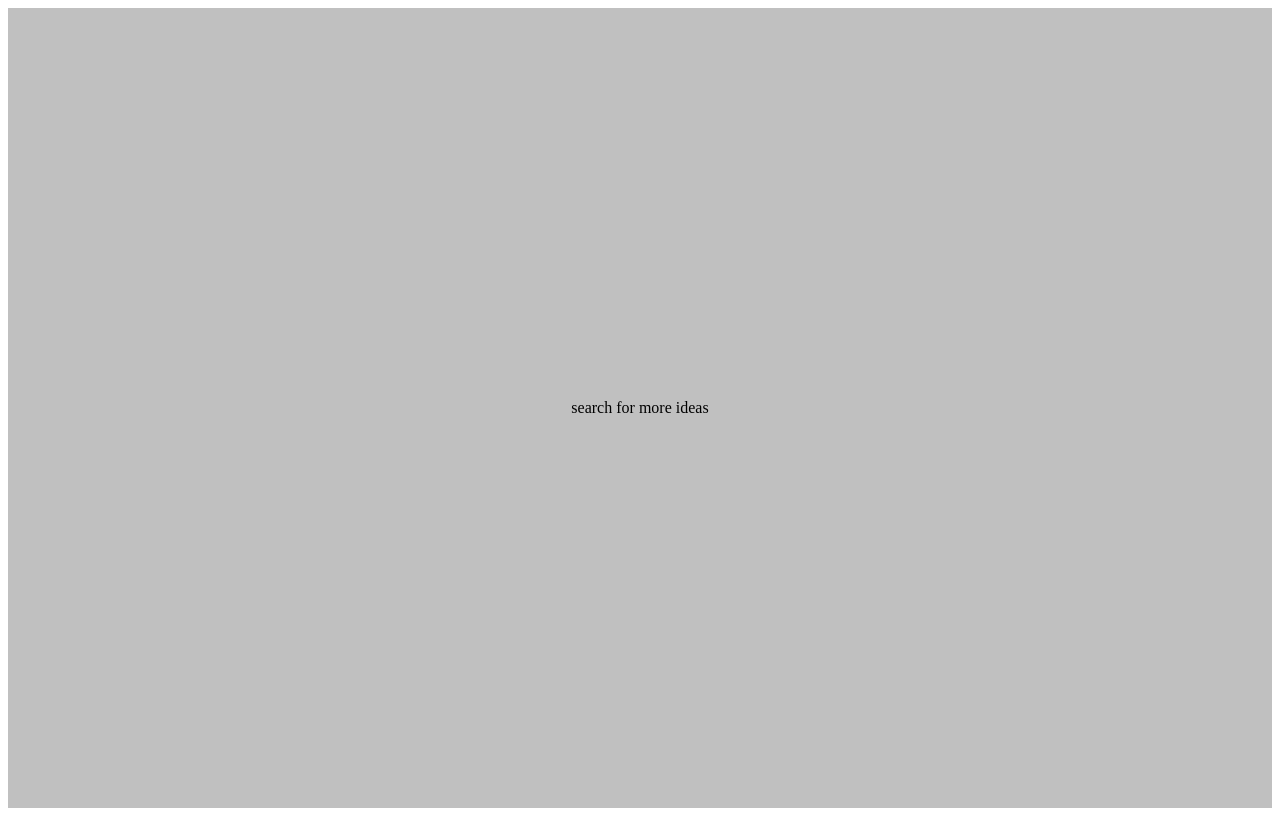
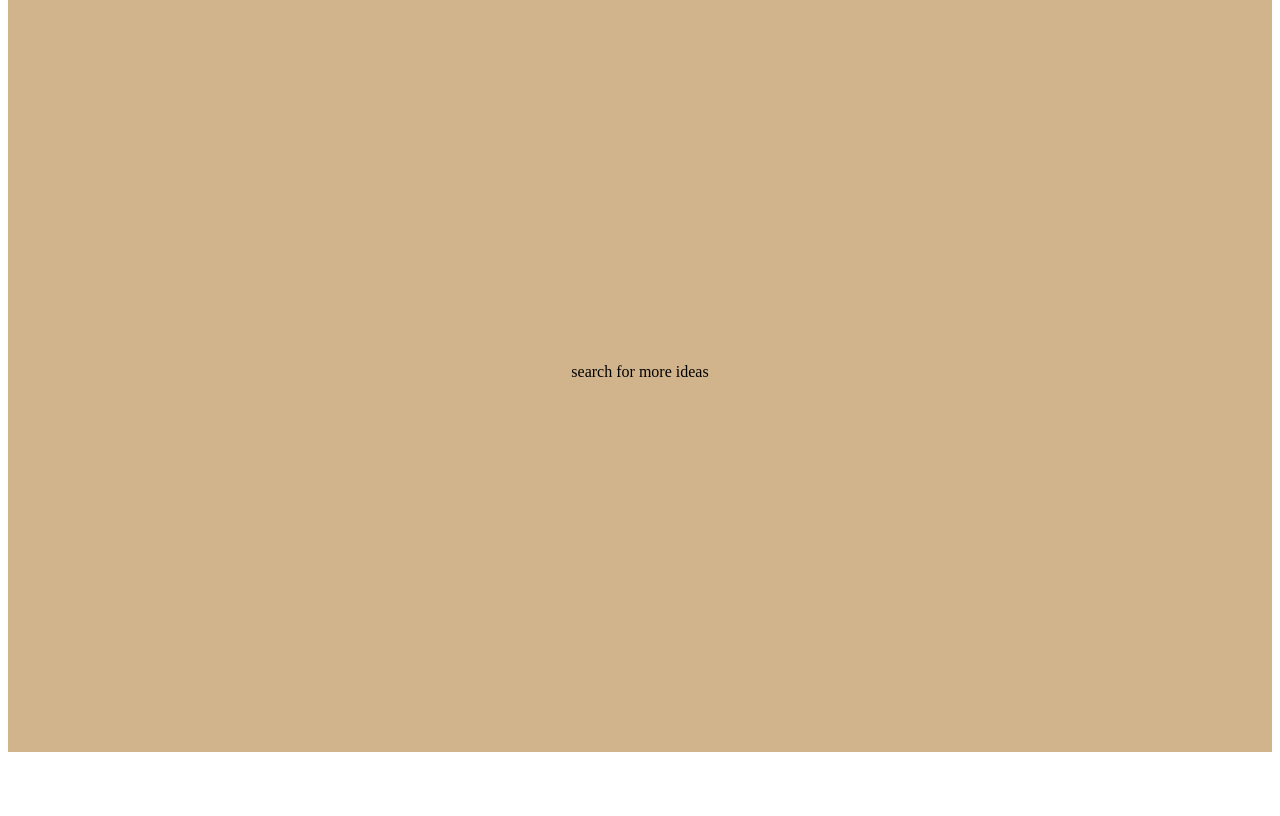
Before and after one commit to benedick1005/finalwebportfolio, a plain HTML site: page index2.html in a window 1280 px wide. Drawn offline with Linux system fonts and the light colour scheme.

Commit message:
index2.html

```diff
--- a/index2.html
+++ b/index2.html
@@ -17,14 +17,14 @@
 
 <style>
     .firstpage{
-        min-height: 100vh;
-        max-width: 100%;
-        background-color: silver;
-        margin:0;
-        padding:0;
-        display: flex;
-        align-items: center;
-        justify-content: center;
+        min-height:95vh;
+     max-width:100%;
+     display:flex;
+     margin: -1rem 0 0  0;
+     flex-wrap:wrap;
+     align-items:center;
+     justify-content:space-around;
+     background-color: tan  ;
     }
 
     .searchbarcontaiiner{
```
